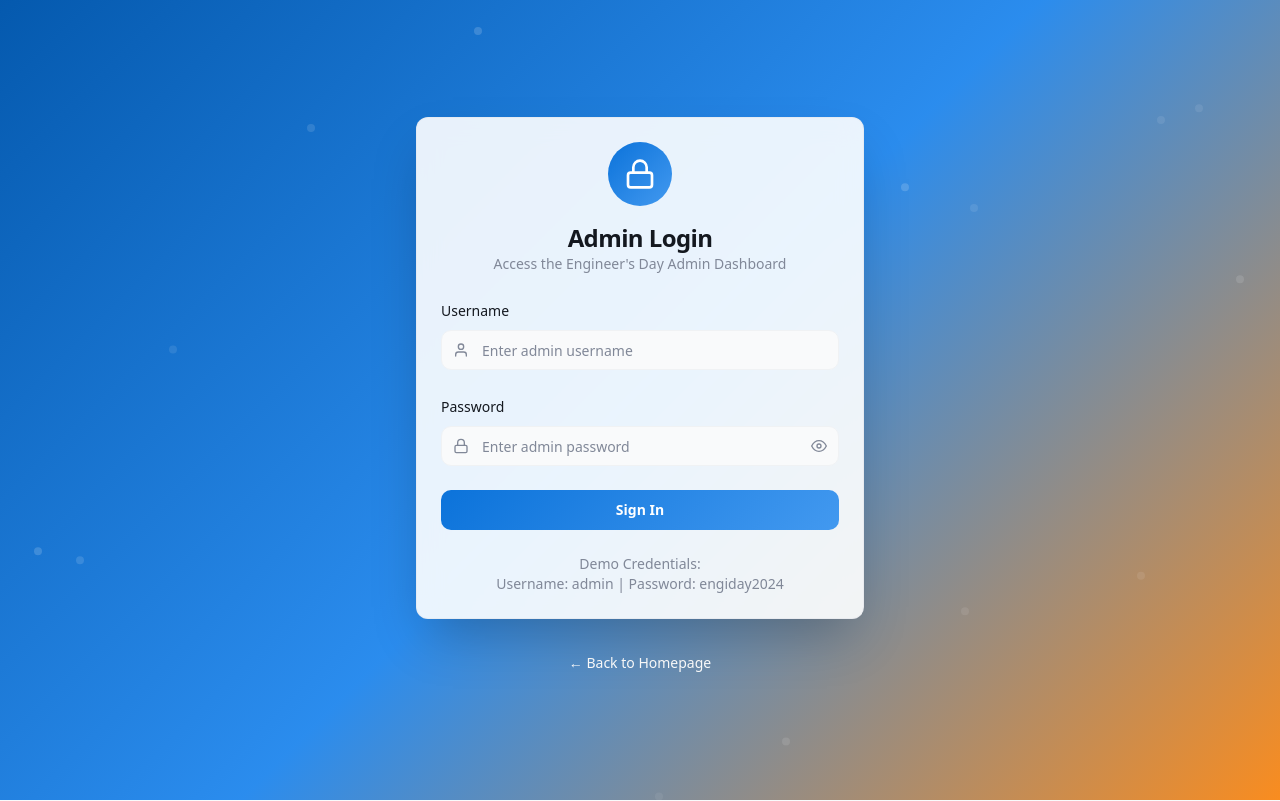
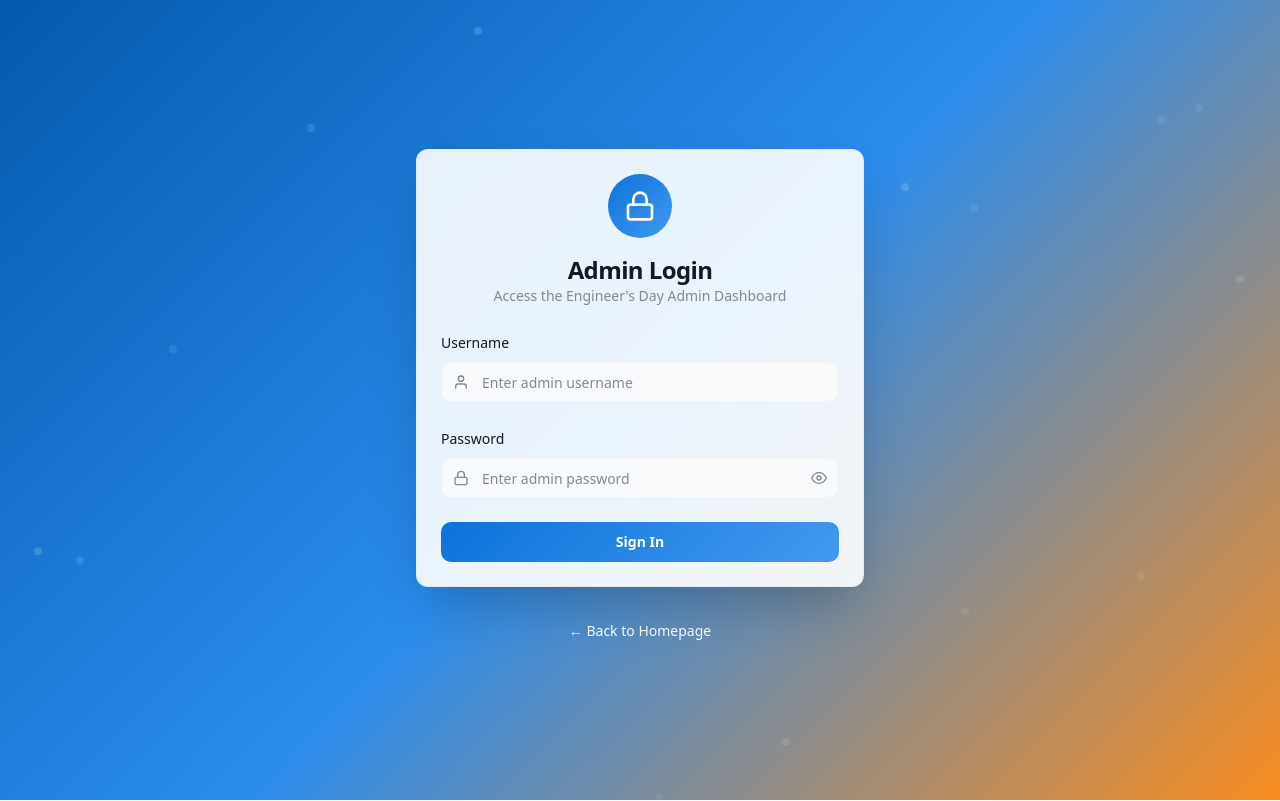
Before and after one commit to Ansh0308/engiday-connect, a React (Vite) app: page /admin in a window 1280 px wide. Built offline with nearby package versions, Linux system fonts and the light colour scheme.

Commit message:
Remove demo credentials from login

```diff
--- a/src/pages/AdminLogin.tsx
+++ b/src/pages/AdminLogin.tsx
@@ -149,10 +149,6 @@ const AdminLogin = () => {
                 </Button>
               </motion.div>
 
-              <div className="text-center text-sm text-muted-foreground">
-                <p>Demo Credentials:</p>
-                <p>Username: admin | Password: engiday2024</p>
-              </div>
             </form>
           </CardContent>
         </Card>
```
